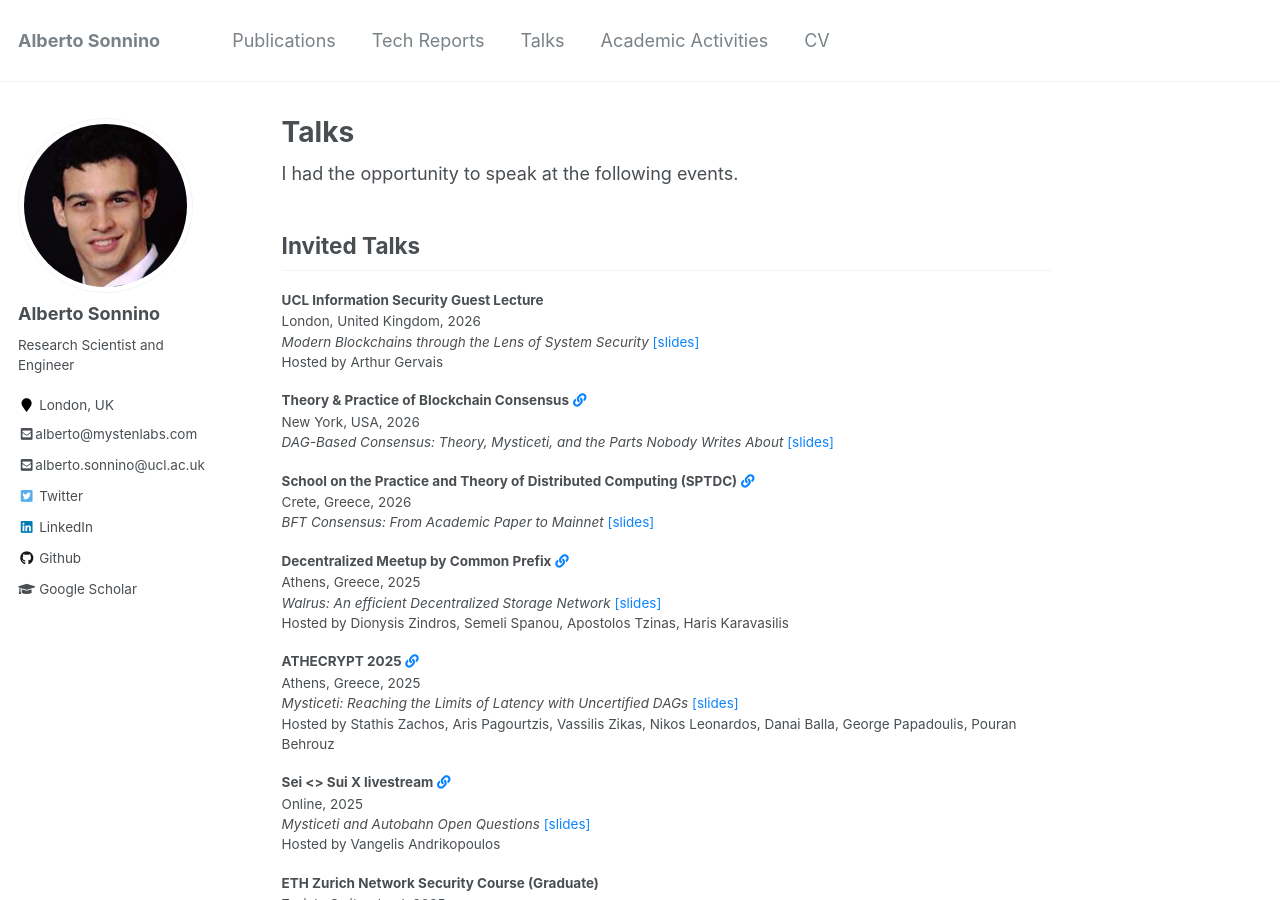
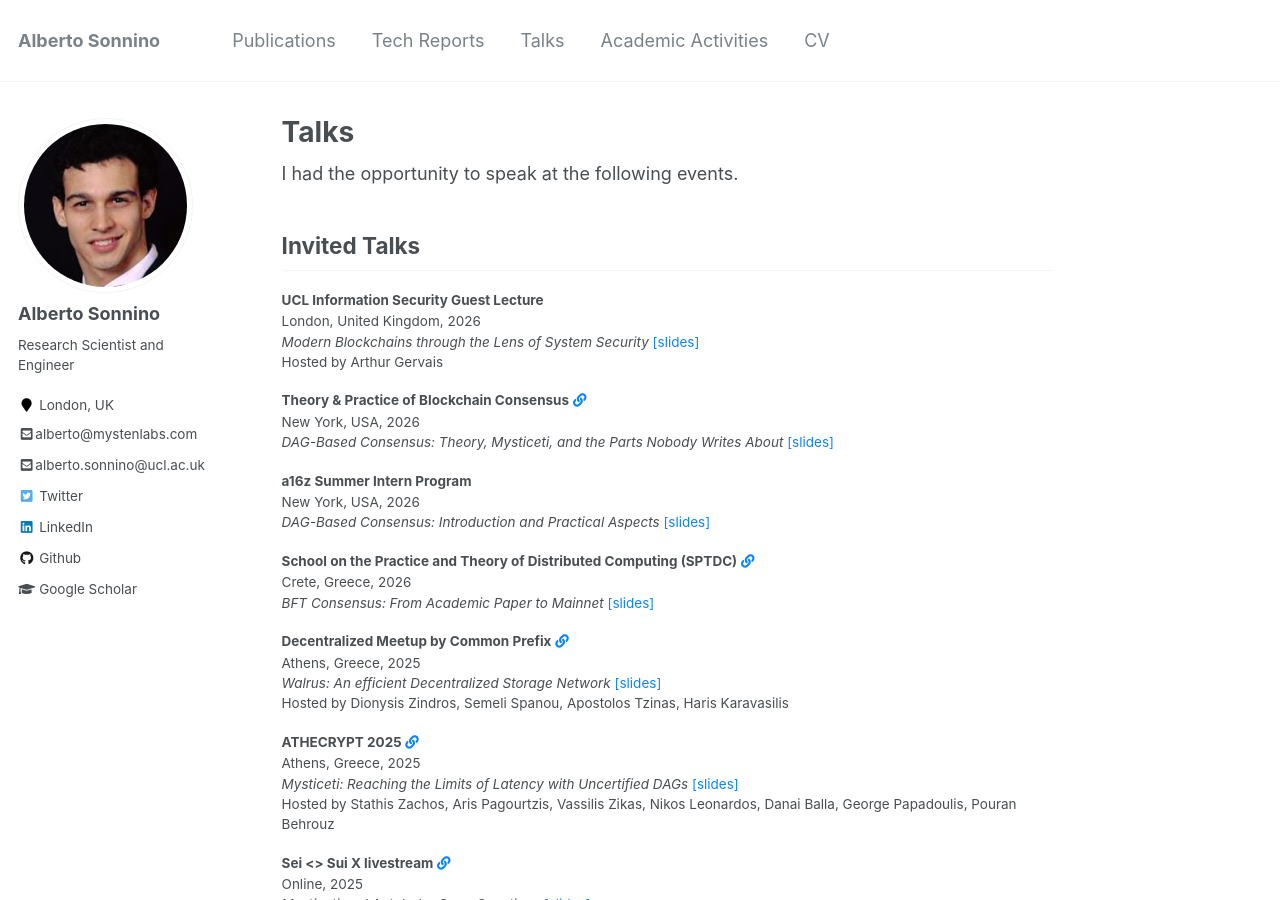
Before and after one commit to asonnino/asonnino.github.io, a Jekyll site: the page built from _pages/talks.md, in a window 1280 px wide and 900 px high. Built offline with Jekyll 4.4.1, drawn with Linux system fonts in a browser that asks for light colours.

Commit message:
feat: new dag slides

```diff
--- a/_data/talks.json
+++ b/_data/talks.json
@@ -844,5 +844,13 @@
     "date": 2026,
     "slides": "dag-consensus-v1.pdf",
     "link": "https://timroughgarden.org/summerschool26.html#speakers"
+  },
+  {
+    "category": "invited",
+    "title": "DAG-Based Consensus: Introduction and Practical Aspects",
+    "event": "a16z Summer Intern Program",
+    "location": "New York, USA",
+    "date": 2026,
+    "slides": "dag-consensus-v2.pdf",
   }
 ]
```
Also changed, not shown: 2 other files.
